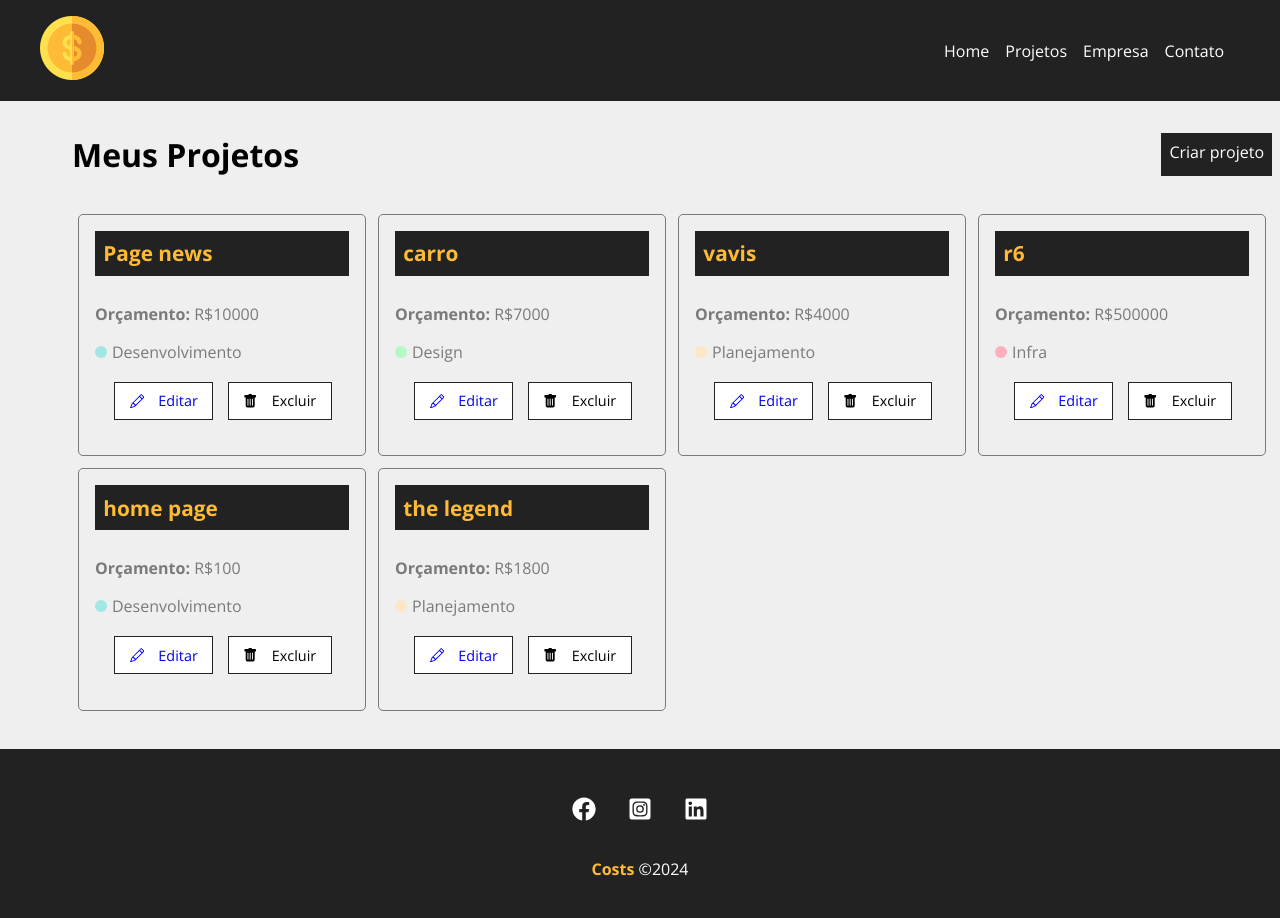
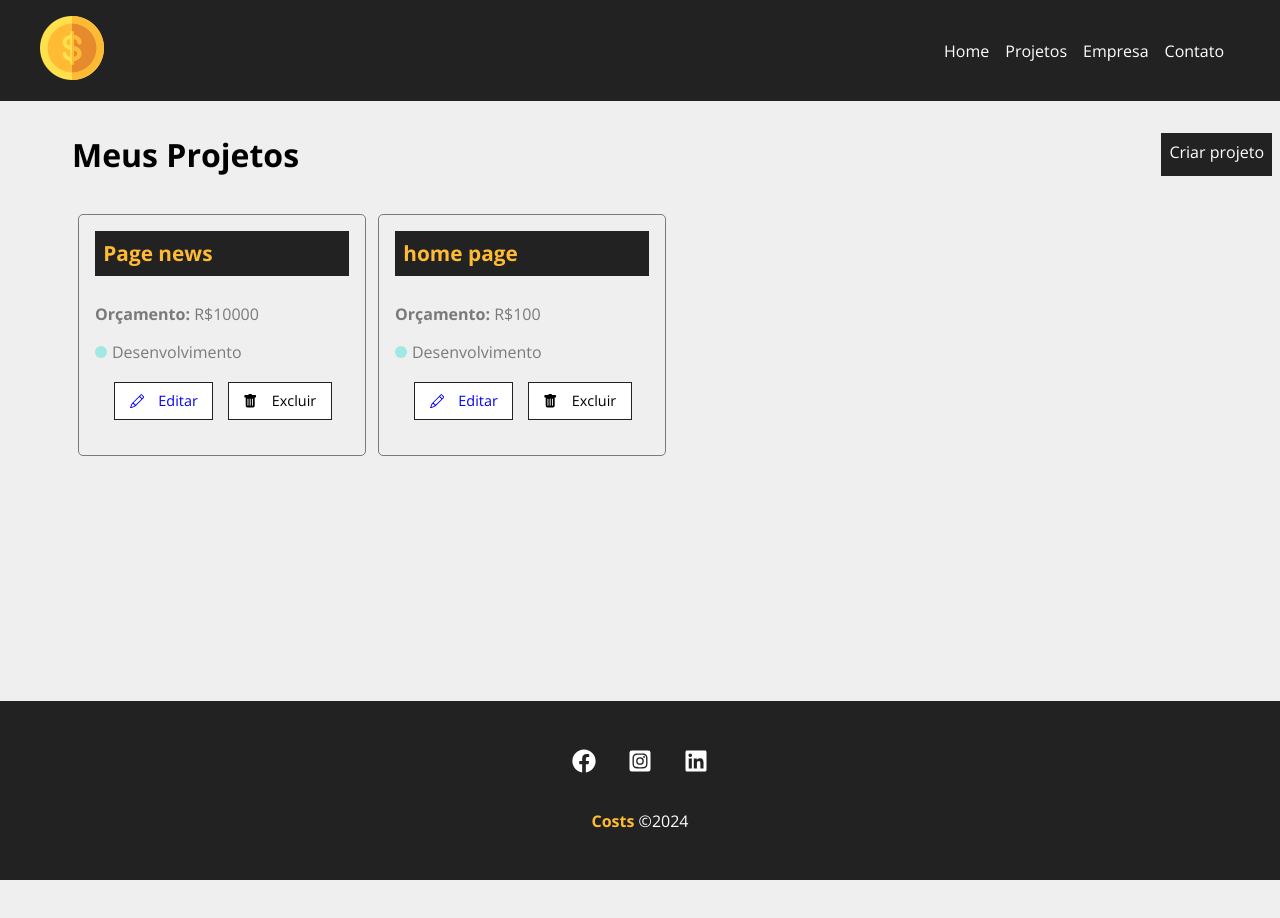
Before and after one commit to WictorPereira/Meu-Projeto-React, a React (Vite) app in the folder costs/: page /projects in a window 1280 px wide. Shown: the top 918 px of the page. After the commit the page ends 880 px from the top, so only its background shows below. Built offline with nearby package versions, Linux system fonts and the light colour scheme; data requests are answered from the project's data file.

Commit message:
Removendo projetos
Logica do btn excluir concluída. mais logica de excluir diretamente na BD(API)

```diff
--- a/costs/db.json
+++ b/costs/db.json
@@ -12,56 +12,12 @@
       "servises": []
     },
     {
-      "id": "a0a4",
-      "name": "carro",
-      "budget": "7000",
-      "category": {
-        "id": "3",
-        "name": "Design"
-      },
-      "cost": 0,
-      "servises": []
-    },
-    {
-      "id": "48f9",
-      "name": "vavis",
-      "budget": "4000",
-      "category": {
-        "id": "4",
-        "name": "Planejamento"
-      },
-      "cost": 0,
-      "servises": []
-    },
-    {
-      "id": "a03a",
-      "name": "r6",
-      "budget": "500000",
-      "category": {
-        "id": "1",
-        "name": "Infra"
-      },
-      "cost": 0,
-      "servises": []
-    },
-    {
       "id": "a083",
       "name": "home page",
       "budget": "100",
       "category": {
         "id": "2",
         "name": "Desenvolvimento"
-      },
-      "cost": 0,
-      "servises": []
-    },
-    {
-      "id": "7c86",
-      "name": "the legend",
-      "budget": "1800",
-      "category": {
-        "id": "4",
-        "name": "Planejamento"
       },
       "cost": 0,
       "servises": []
--- a/costs/src/components/pages/Projects.jsx
+++ b/costs/src/components/pages/Projects.jsx
@@ -16,6 +16,7 @@
 
     const [projects, SetProjects] = useState ([])
     const [removeLoading, setRemoveLoading] = useState(false)
+    const [projectMessage,setProjectMessage] = useState('')
 
     const location = useLocation()
     let message = ''
@@ -41,6 +42,20 @@
             },300)
     },[])
 
+    function removeProject(id) {
+        fetch(`http://localhost:5000/projects/${id}`,{
+        method: 'DELETE',
+        headers:{
+          'Content-Type':'application/json'
+        },
+      }).then (resp => resp.json())
+        .then(data => {
+          SetProjects(projects.filter ((project) => project.id !== id))
+          setProjectMessage('Projeto Removido Com Sucesso!')
+        })
+        .catch(err => console.log(err))
+    }
+
     return (
         <div className={styles.project_container}>
             <div className={styles.title_container}>
@@ -49,6 +64,7 @@
             </div>
 
             {message && <Message type="success" msg={message} />}
+            {projectMessage && <Message type="success" msg={projectMessage} />}
             <Container customClass="start">
                 {projects.length > 0 &&
                   projects.map((project) => <ProjectCard
@@ -57,6 +73,7 @@
                   budget={project.budget}
                   category={project.category.name}
                   key={project.id}
+                  handleRemove={removeProject}
                   />)}
                   {!removeLoading && <Loading/>}
                   {removeLoading && projects.length ===0 && (
--- a/costs/src/components/project/ProjectCard.jsx
+++ b/costs/src/components/project/ProjectCard.jsx
@@ -4,6 +4,13 @@
 import {Link} from 'react-router-dom'
 
 function ProjectCard({id, name, budget, category, handleRemove}) {
+
+    const remove = (e)=> {
+        e.preventDefault()
+        handleRemove(id)
+
+    }
+
     return(
         <div className={styles.project_card}>
             <h4 >{name}</h4>
@@ -18,7 +25,7 @@
                 <Link to="/">
                     <BsPencil/> Editar
                 </Link>
-                <button>
+                <button onClick={remove}>
                 <BsFillTrashFill/> Excluir
                 </button>
             </div>
```
